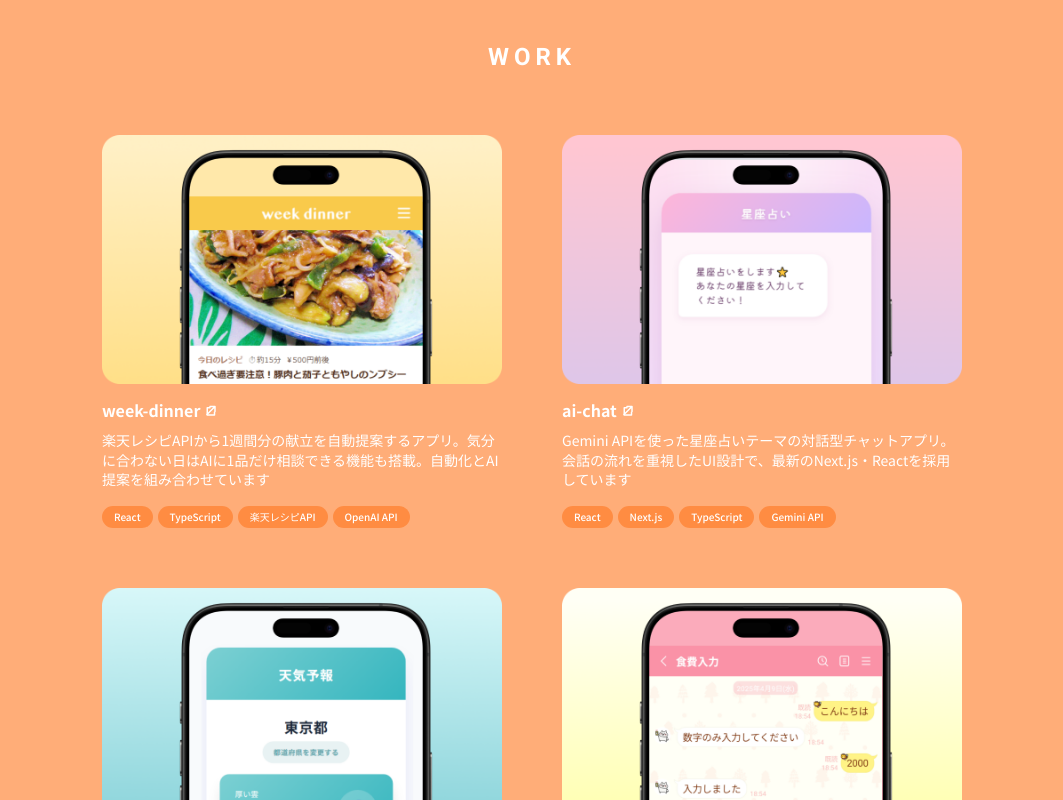
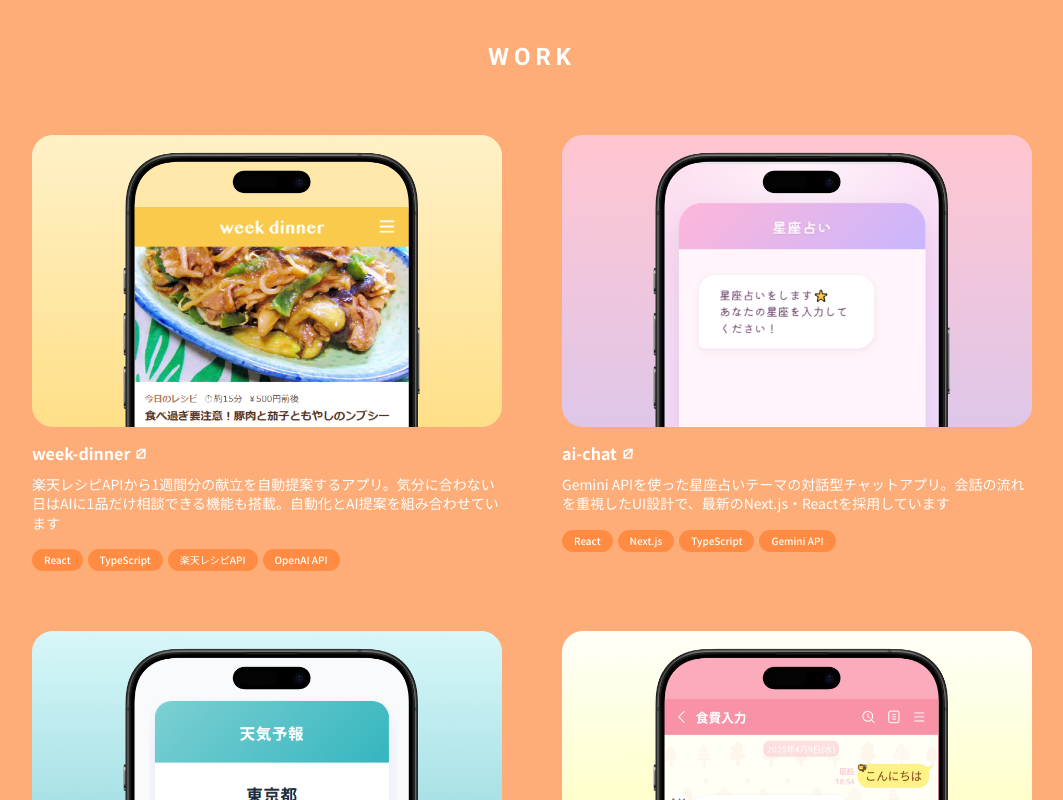
Before and after one commit to apricotn18/portfolio, a Next.js app: page / in a window 1280 px wide. Shown: the part 1160-1960 px from the top of the page, without its empty margins (108-1171 px from the left). Built offline with nearby package versions, Linux system fonts and the light colour scheme.

Commit message:
Increase max-width of list to 1120px

```diff
--- a/src/components/work/styles.module.scss
+++ b/src/components/work/styles.module.scss
@@ -7,7 +7,7 @@
 	display: flex;
 	flex-wrap: wrap;
 	gap: 60px;
-	max-width: 980px;
+	max-width: 1120px;
 	margin: 60px auto 0;
 	padding: 0 60px;
 
```
